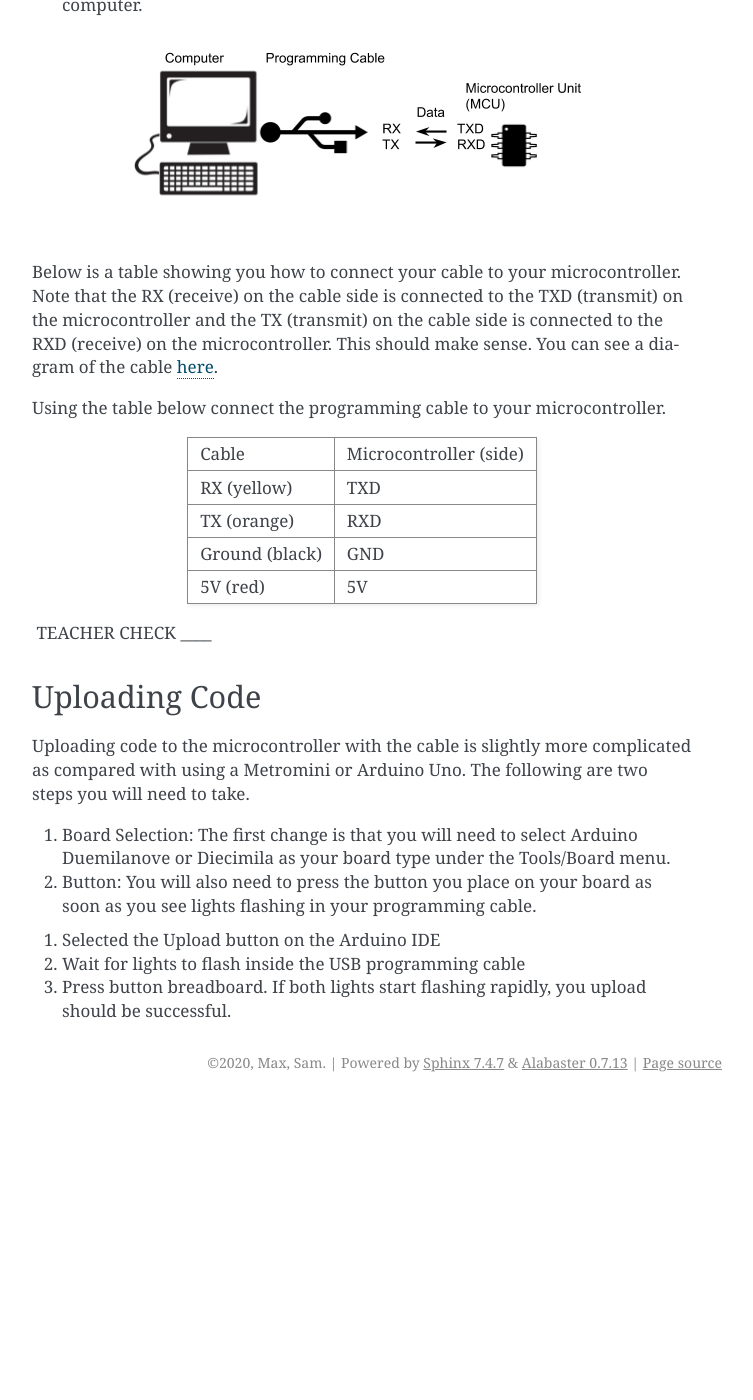
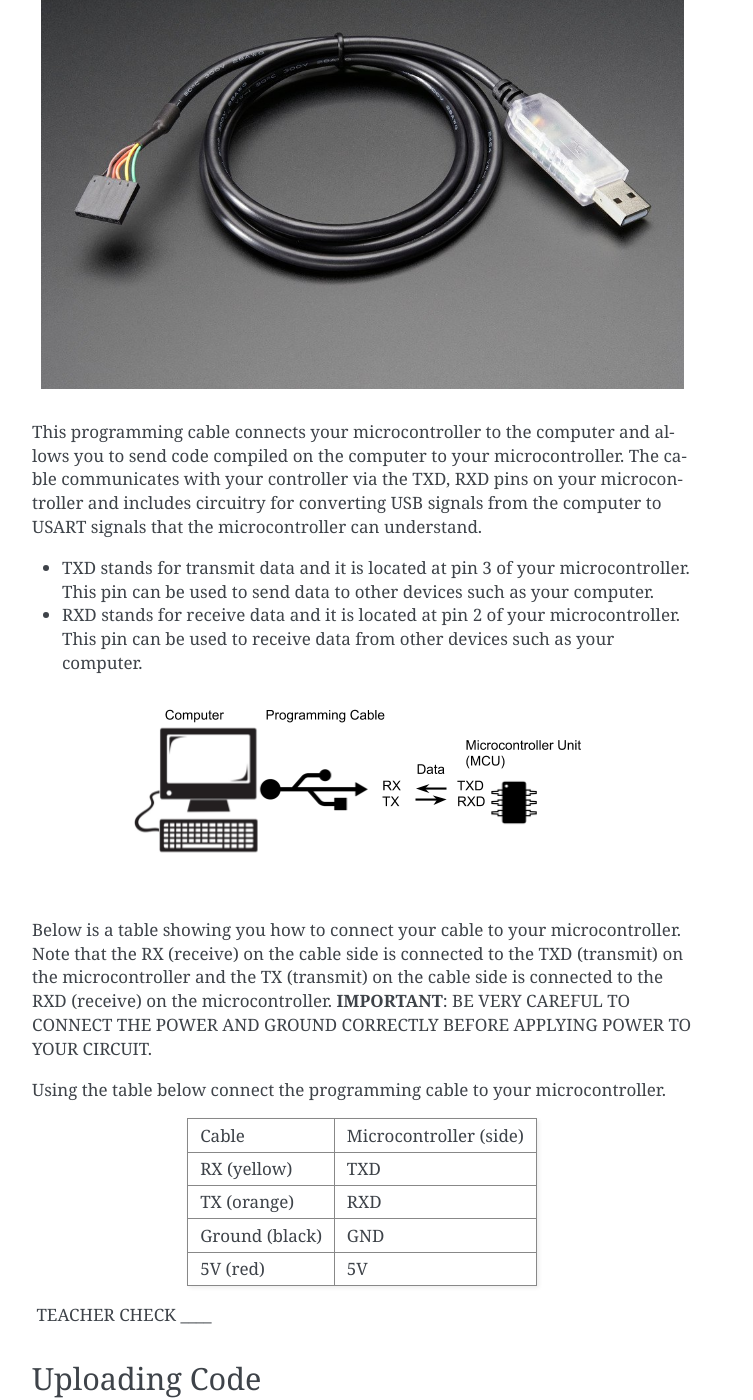
Before and after one commit to maxtkc/mvths-wiki, a Sphinx documentation site: the page built from docs/043-building-a-breadboard-arduino.rst, in a window 1280 px wide and 1400 px high, scrolled down 4400 px. Shown: the whole window, without its empty margins (388-1141 px from the left). Built offline with Sphinx 7.4.7, drawn with Linux system fonts in a browser that asks for light colours; pages that are not in the unit, such as notebooks, are missing from menus; before the commit the page ends 5502 px from its top, so only the background shows below that; some of the changed text lies outside the part shown.

Commit message:
Update 043-building-a-breadboard-arduino.rst

```diff
--- a/docs/043-building-a-breadboard-arduino.rst
+++ b/docs/043-building-a-breadboard-arduino.rst
@@ -70,32 +70,21 @@
 Programming Cable
 -----------------
 
-The programming cable connects your microcontroller to the computer and
-allows you to send code compiled on the computer to your
-microcontroller. The cable communicates with your controller via the
-TXD, RXD and includes circuitry for converting USB signals from the
-computer to USART signals that the microcontroller can understand.
+When programming your Arduino or Metro Mini you only needed a simple USB cable. This was because the circuitry required to convert the USB signal to a serial signal that is native to the Arduino was on the Arduino board. When programming your new circuit, you will need a special programming cable that includes this circuitry as shown below.
 
--  TXD stands for transmit data and it is located at pin 3 of your
-   microcontroller. This pin can be used to send data to other devices
-   such as your computer.
--  RXD stands for receive data and it is located at pin 2 of your
-   microcontroller. This pin can be used to receive data from other
-   devices such as your computer.
+.. figure:: images/USBTTL.png
+
+This programming cable connects your microcontroller to the computer and allows you to send code compiled on the computer to your microcontroller. The cable communicates with your controller via the TXD, RXD pins on your microcontroller and includes circuitry for converting USB signals from the computer to USART signals that the microcontroller can understand.
+
+-  TXD stands for transmit data and it is located at pin 3 of your microcontroller. This pin can be used to send data to other devices such as your computer.
+-  RXD stands for receive data and it is located at pin 2 of your microcontroller. This pin can be used to receive data from other devices such as your computer.
 
 .. figure:: images/image37.png
    :alt:
 
-Below is a table showing you how to connect your cable to your
-microcontroller. Note that the RX (receive) on the cable side is
-connected to the TXD (transmit) on the microcontroller and the TX
-(transmit) on the cable side is connected to the RXD (receive) on the
-microcontroller. This should make sense. You can see a diagram of the
-cable
-`here <https://www.google.com/url?q=https://cdn-shop.adafruit.com/datasheets/FT232_Model.pdf&sa=D&ust=1587613174054000>`__.
+Below is a table showing you how to connect your cable to your microcontroller. Note that the RX (receive) on the cable side is connected to the TXD (transmit) on the microcontroller and the TX (transmit) on the cable side is connected to the RXD (receive) on the microcontroller. **IMPORTANT**: BE VERY CAREFUL TO CONNECT THE POWER AND GROUND CORRECTLY BEFORE APPLYING POWER TO YOUR CIRCUIT.
 
-Using the table below connect the programming cable to your
-microcontroller.
+Using the table below connect the programming cable to your microcontroller.
 
 +------------------+--------------------------+
 | Cable            | Microcontroller (side)   |
@@ -114,24 +103,12 @@
 Uploading Code
 --------------
 
-Uploading code to the microcontroller with the cable is slightly more
-complicated as compared with using a Metromini or Arduino Uno. The
-following are two steps you will need to take.
+Uploading code to the microcontroller with the cable is slightly more complicated as compared with using a Metromini or Arduino Uno. The following are two steps you will need to take.
 
-1. Board Selection: The first change is that you will need to select
-   Arduino Duemilanove or Diecimila as your board type under the
-   Tools/Board menu.
-2. Button: You will also need to press the button you place on your
-   board as soon as you see lights flashing in your programming cable.
-
-.. raw:: html
-
-   <!-- end list -->
-
-1. Selected the Upload button on the Arduino IDE
-2. Wait for lights to flash inside the USB programming cable
-3. Press button breadboard. If both lights start flashing rapidly, you
-   upload should be successful.
+#. Select the Arduino Duemilanove or Diecimila as your board type under the Tools/Board menu.
+#. Press the Upload button on the Arduino IDE
+#. Wait for lights to flash inside the head of the USB programming cable
+#. Press button breadboard. If both lights start flashing rapidly, you upload should be successful.
 
 .. |image0| image:: images/image75.png
 .. |image1| image:: images/image59.png
```
